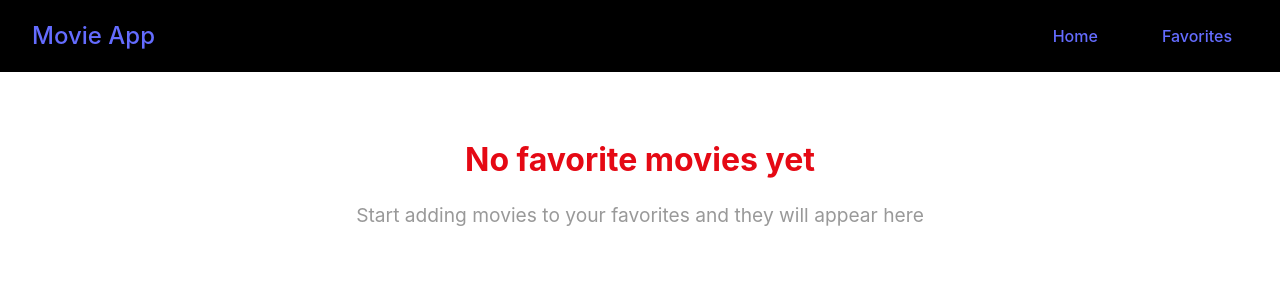
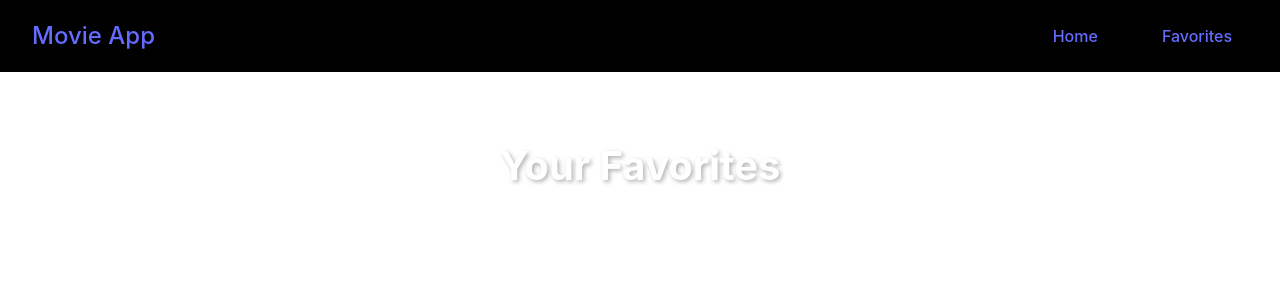
Before and after one commit to tangbv/Personal-Website-Projects, a React (Vite) app in the folder Movie-Library-React/frontend/: page /favorites in a window 1280 px wide. Shown: the top 300 px of the page. Built offline with nearby package versions, Linux system fonts and the light colour scheme.

Commit message:
added favorites functionality

```diff
--- a/Movie-Library-React/frontend/src/App.jsx
+++ b/Movie-Library-React/frontend/src/App.jsx
@@ -3,11 +3,12 @@ import {Routes, Route} from "react-router-dom"
 import Home from './pages/Home'
 import Favorites from './pages/Favorites'
 import NavBar from './components/NavBar'
+import { MovieProvider } from './contexts/MovieContext'
 
 function App() {
 
     return (
-        <div>
+        <MovieProvider>
             <NavBar />
             <main className='main-content'>
                 <Routes>
@@ -15,7 +16,7 @@ function App() {
                     <Route path="/favorites" element={<Favorites />}/>
                 </Routes>
             </main>
-        </div>
+        </MovieProvider>
     );
 }
 
--- a/Movie-Library-React/frontend/src/components/MovieCard.jsx
+++ b/Movie-Library-React/frontend/src/components/MovieCard.jsx
@@ -1,16 +1,21 @@
 import "../css/MovieCard.css"
+import { useMovieContext } from "../contexts/MovieContext";
 
 function MovieCard({movie}) {
+	const {isFav, addToFavs, removeFromFavs} = useMovieContext()
+	const favorite = isFav(movie.id)
 
-	function onFav() {
-		alert("clicked")
+	function onFav(e) {
+		e.preventDefault()
+		if (favorite) removeFromFavs(movie.id)
+		else addToFavs(movie)
 	}
 
 	return <div className="movie-card">
 		<div className="movie-poster">
       		<img src={`https://image.tmdb.org/t/p/w500${movie.poster_path}`} alt={movie.title}/>
 			<div className="movie-overlay">
-				<button className="favorite-btn" onClick={onFav}>
+				<button className={`favorite-btn ${favorite ? "active" : ""}`} onClick={onFav}>
 					♥
 				</button>
 			</div>
--- a/Movie-Library-React/frontend/src/contexts/MovieContext.jsx
+++ b/Movie-Library-React/frontend/src/contexts/MovieContext.jsx
@@ -27,12 +27,18 @@ export const MovieProvider = ({children}) => {
         setFavorites(prev => prev.filter(movie => movie.id !== movieId))
     }
 
-    const isFavs = (movieId) => {
+    const isFav = (movieId) => {
         return favorites.some(movie => movie.id === movieId)
     }
 
+    const value  = {
+        favorites,
+        addToFavs,
+        removeFromFavs,
+        isFav
+    }
 
-    return <MovieContext.Provider>
+    return <MovieContext.Provider value={value}>
         {children}
     </MovieContext.Provider>
 }
--- a/Movie-Library-React/frontend/src/pages/Favorites.jsx
+++ b/Movie-Library-React/frontend/src/pages/Favorites.jsx
@@ -1,6 +1,23 @@
 import "../css/Favorites.css"
+import { useMovieContext } from "../contexts/MovieContext"
+import MovieCard from "../components/MovieCard"
 
 function Favorites() {
+    const { favorites } = useMovieContext()
+
+    if (favorites) {
+        return (
+            <div className="favorites">
+                <h2>Your Favorites</h2>
+                <div className="movies-grid">
+                    {favorites.map((movie) => (
+                        <MovieCard movie={movie} key={movie.id} />
+                    ))}
+                </div>
+            </div>
+        )
+    }
+
     return <div className="favorites-empty">
         <h2>No favorite movies yet </h2>
         <p>Start adding movies to your favorites and they will appear here</p>
```
